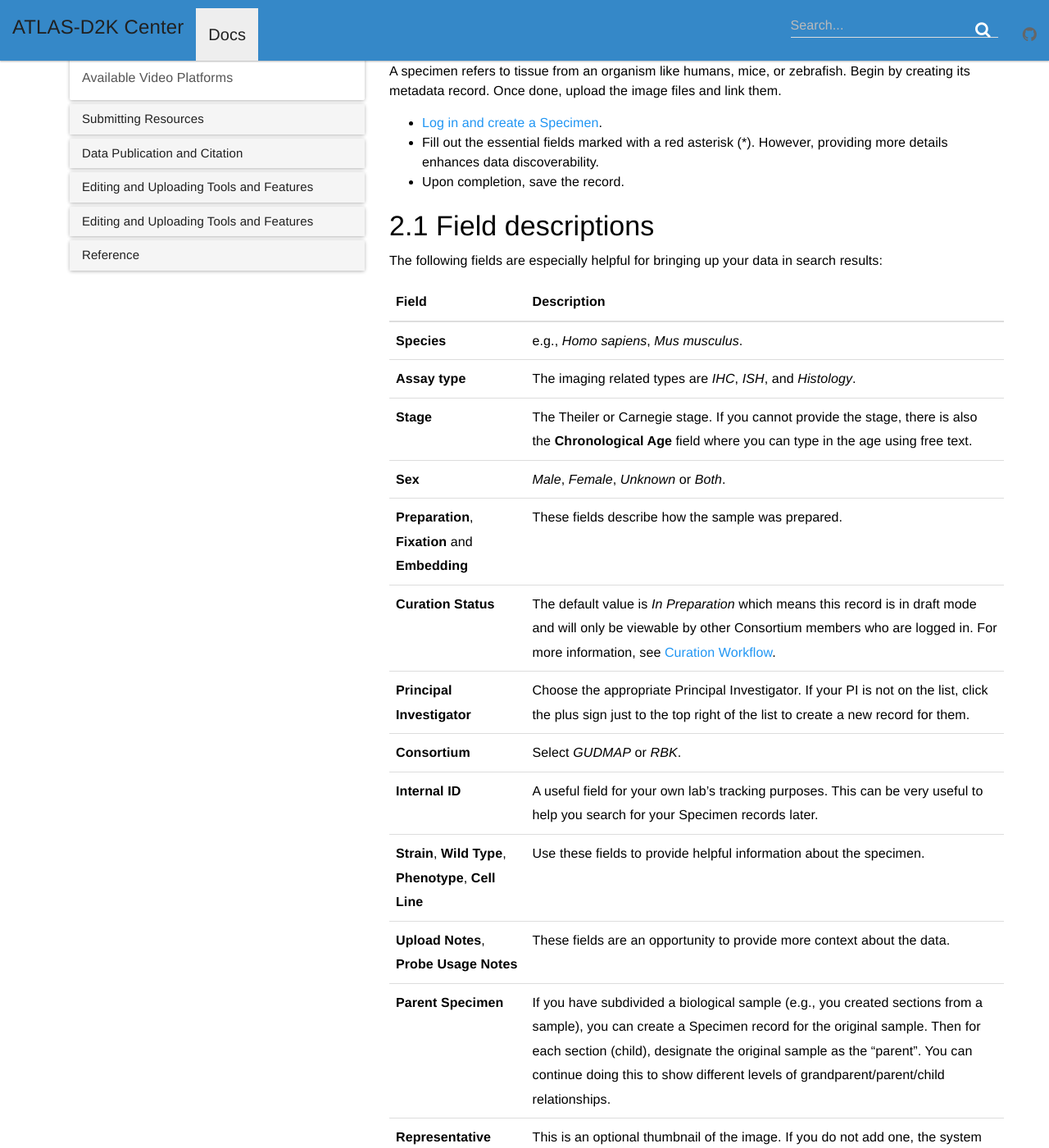
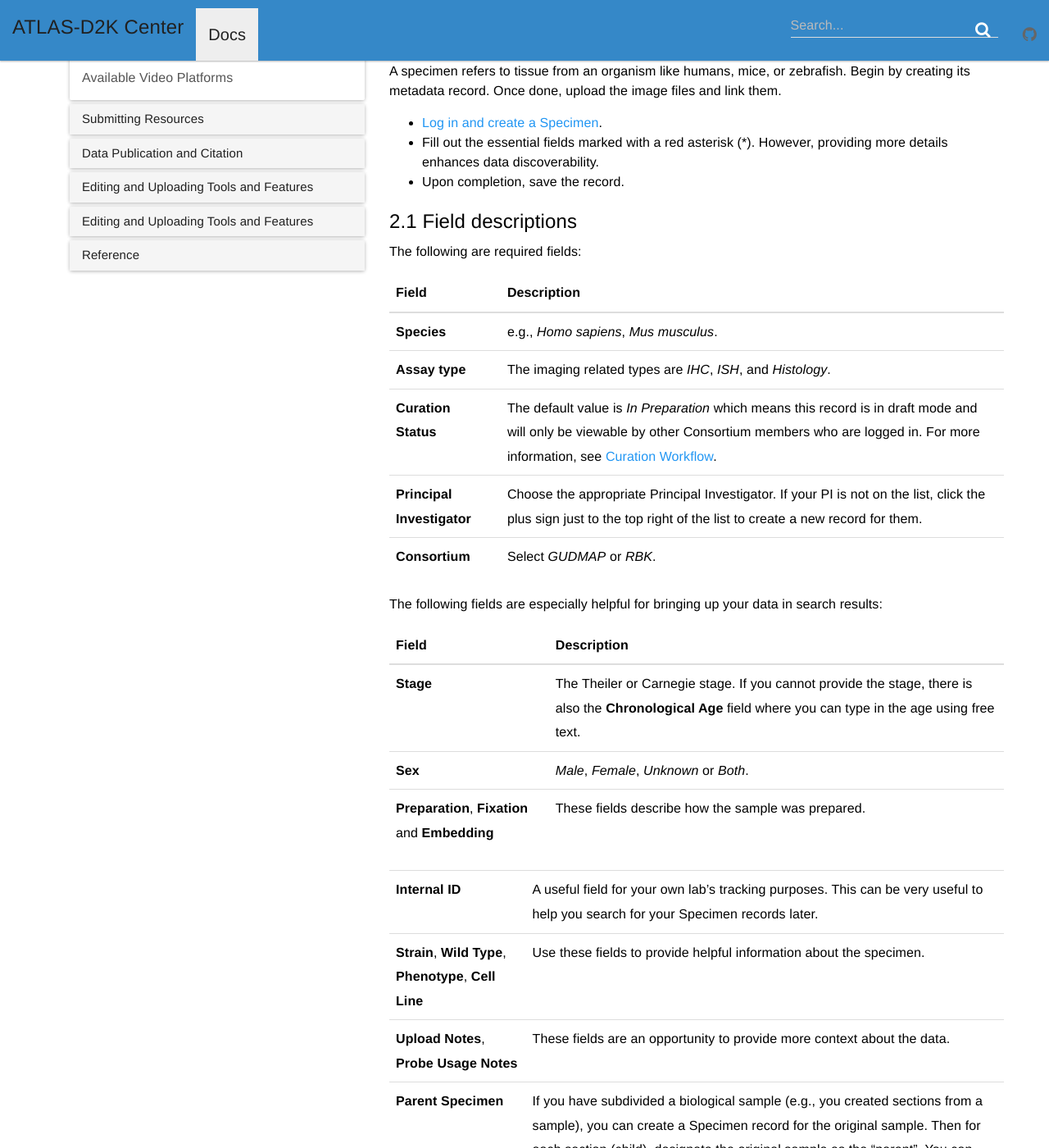
Before and after one commit to informatics-isi-edu/atlas-d2k-docs, a Jekyll site: the page built from docs/_docs/submitting_data/Submitting-Specimen-Data-v2.md, in a window 1280 px wide and 1400 px high, scrolled down 833 px. Shown: the whole window at 82% size. Built offline with Jekyll 4.4.1, drawn with Linux system fonts in a browser that asks for light colours.

Commit message:
adding field descriptions

```diff
--- a/docs/_docs/submitting_data/Submitting-Specimen-Data-v2.md
+++ b/docs/_docs/submitting_data/Submitting-Specimen-Data-v2.md
@@ -39,19 +39,24 @@ A specimen refers to tissue from an organism like humans, mice, or zebrafish. Be
 
 ### 2.1 Field descriptions
 
-The following fields are especially helpful for bringing up your data in search results:
-
+The following are required fields:
 
 | Field                 | Description                                                                                                                                                                                                                                                                                                                                                              |
 |-----------------------|--------------------------------------------------------------------------------------------------------------------------------------------------------------------------------------------------------------------------------------------------------------------------------------------------------------------------------------------------------------------------|
 | **Species**           | e.g., *Homo sapiens*, *Mus musculus*.                                                                                                                                                                                                                                                                                                                                   |
 | **Assay type**        | The imaging related types are *IHC*, *ISH*, and *Histology*.                                                                                                                                                                                                                                                                                                            |
+| **Curation Status**   | The default value is *In Preparation* which means this record is in draft mode and will only be viewable by other Consortium members who are logged in. For more information, see [Curation Workflow](../curation-workflow/). |
+| **Principal Investigator** | Choose the appropriate Principal Investigator. If your PI is not on the list, click the plus sign just to the top right of the list to create a new record for them.                                                                                                                                                                                             |
+| **Consortium**        |                      Select *GUDMAP* or *RBK*.                                                                                                                                                                                                                                                                                                                                                   |
+
+The following fields are especially helpful for bringing up your data in search results:
+
+| Field                 | Description                                                                                                                                                                                                                                                                                                                                                              |
+|-----------------------|--------------------------------------------------------------------------------------------------------------------------------------------------------------------------------------------------------------------------------------------------------------------------------------------------------------------------------------------------------------------------|
 | **Stage**             | The Theiler or Carnegie stage. If you cannot provide the stage, there is also the **Chronological Age** field where you can type in the age using free text.                                                                                                                                                                                              |
 | **Sex**               | *Male*, *Female*, *Unknown* or *Both*.                                                                                                                                                                                                                                                                                                                                  |
 | **Preparation**, **Fixation** and **Embedding** | These fields describe how the sample was prepared.                                                                                                                                                                                                                                                            |
-| **Curation Status**   | The default value is *In Preparation* which means this record is in draft mode and will only be viewable by other Consortium members who are logged in. For more information, see [Curation Workflow](../curation-workflow/). |
-| **Principal Investigator** | Choose the appropriate Principal Investigator. If your PI is not on the list, click the plus sign just to the top right of the list to create a new record for them.                                                                                                                                                                                             |
-| **Consortium**        |                      Select *GUDMAP* or *RBK*.                                                                                                                                                                                                                                                                                                                                                   |
+
 | **Internal ID**       | A useful field for your own lab’s tracking purposes. This can be very useful to help you search for your Specimen records later.                                                                                                                                                                                                                                       |
 | **Strain**, **Wild Type**, **Phenotype**, **Cell Line**     | Use these fields to provide helpful information about the specimen.                                                                                                                                                                                                                                                                               |
 | **Upload Notes**, **Probe Usage Notes** | These fields are an opportunity to provide more context about the data.                                                                                                                                                                                                                                                                                                                               |
--- a/docs/assets/css/custom.css
+++ b/docs/assets/css/custom.css
@@ -23,6 +23,14 @@ h1, .h1 {
 
 h2, .h2 {
   font-size: 30px;
+}
+
+h3, .h3 {
+  font-size: 24px;
+}
+
+h4, .h4 {
+  font-size: 20px;
 }
 
 .navbar-default {
```
